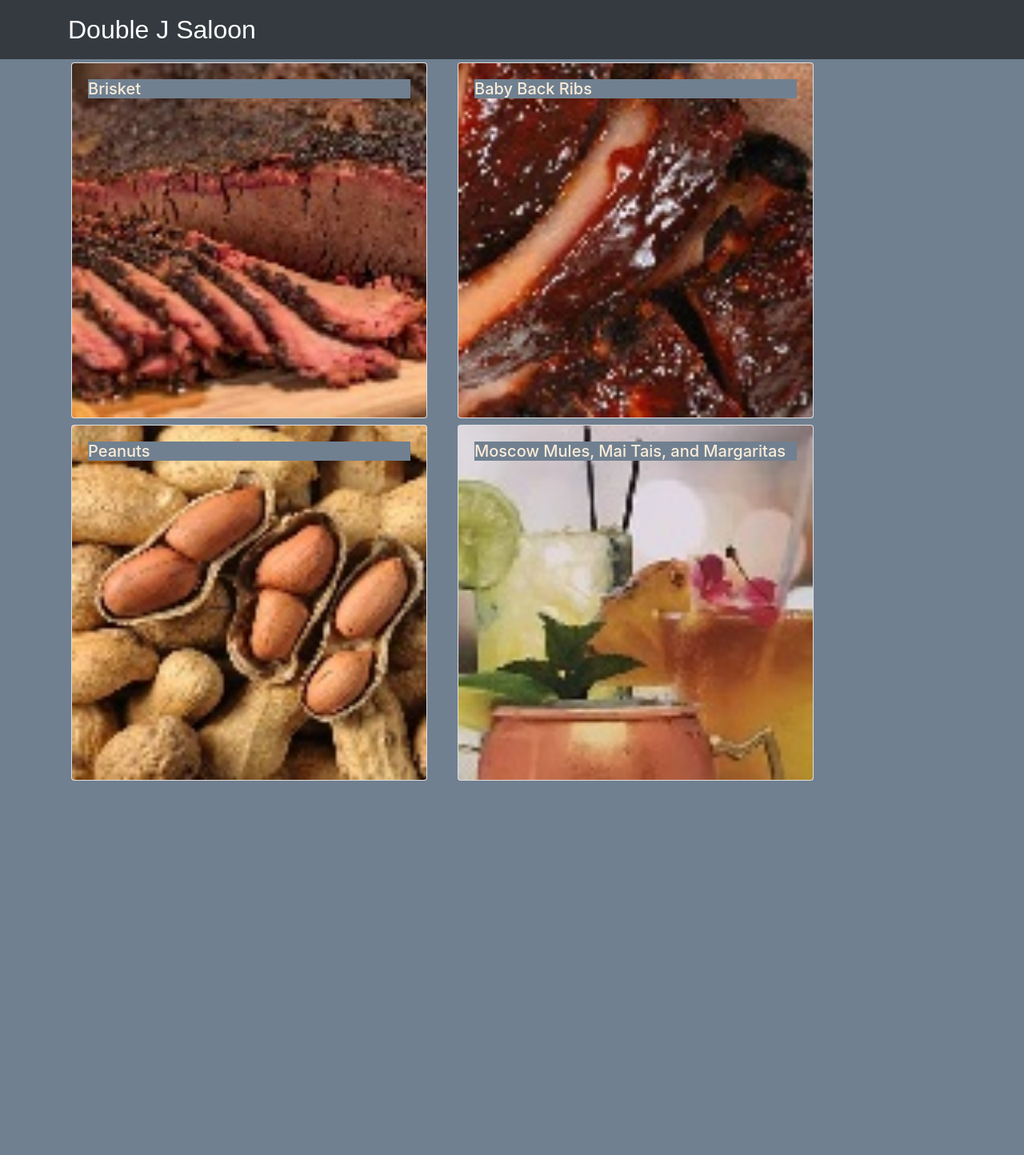
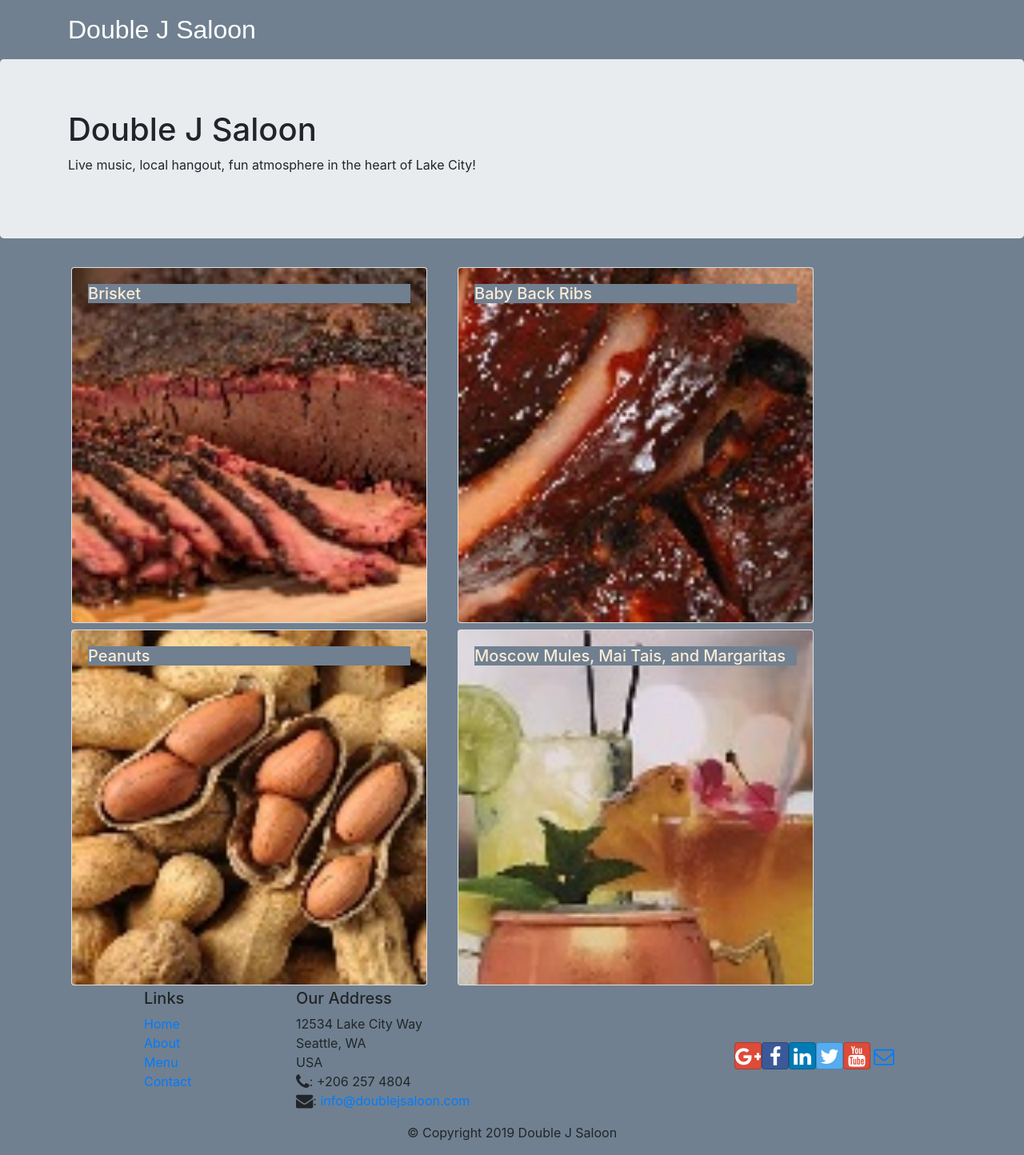
Before and after one commit to pavedwave/rest-template, a React (Create React App) app: page / in a window 1280 px wide. Shown: the whole page at 80% size. Before the commit the page ends 980 px from the top, so only its background shows below. Built offline with nearby package versions, Linux system fonts and the light colour scheme.

Commit message:
Header_and_Footer

```diff
--- a/package.json
+++ b/package.json
@@ -4,6 +4,8 @@
   "private": true,
   "dependencies": {
     "bootstrap": "4.0.0",
+    "bootstrap-social": "5.1.1",
+    "font-awesome": "4.7.0",
     "react": "^16.7.0",
     "react-dom": "^16.7.0",
     "react-popper": "0.9.2",
--- a/src/App.css
+++ b/src/App.css
@@ -4,11 +4,46 @@
     font-family: 'BlackHawk';
     font-style: normal;
     src: local('BlackHawk'), local('BlackHawk'),
-      url('/fonts/BlackHawk.otf') format('otf'),
-  }
+        url('/fonts/BlackHawk.otf') format('otf'),
+}
 
-  .navbar-header {
-      background-color: rgb(224, 16, 16);
-  }
+.navbar-header {
+    background-color: rgb(224, 16, 16);
+}
+
+.row-header{
+    margin:0px auto;
+    padding:0px auto;
+}
+
+.row-content {
+    margin:0px auto;
+    padding: 50px 0px 50px 0px;
+    border-bottom: 1px ridge;
+    min-height:400px;
+}
+
+.footer{
+    background-color: #D1C4E9;
+    margin:0px auto;
+    padding: 20px 0px 20px 0px;
+}
+
+.jumbotron {
+    padding:70px 30px 70px 30px;
+    margin:0px auto;
+    background: #9575CD ;
+    color:floralwhite;
+}
+
+address{
+    font-size:80%;
+    margin:0px;
+    color:#0f0f0f;
+}
+
+.navbar-dark {
+    background-color: #512DA8;
+}
 
  /*  // https://reactnavigation.org/docs/en/headers.html#adjusting-header-styles */
--- /dev/null
+++ b/src/components/FooterComponent.js
@@ -0,0 +1,49 @@
+import React from 'react';
+
+function Footer(props) {
+    return(
+    <div className="footer">
+        <div className="container">
+            <div className="row justify-content-center">
+                <div className="col-4 offset-1 col-sm-2">
+                    <h5>Links</h5>
+                    <ul className="list-unstyled">
+                        <li><a href="#">Home</a></li>
+                        <li><a href="#">About</a></li>
+                        <li><a href="#">Menu</a></li>
+                        <li><a href="contactus.html">Contact</a></li>
+                    </ul>
+                </div>
+                <div className="col-7 col-sm-5">
+                    <h5>Our Address</h5>
+                    <address>
+                    12534 Lake City Way<br />
+		              Seattle, WA<br />
+		              USA<br />
+		              <i className="fa fa-phone fa-lg"></i>: +206 257 4804<br />
+		              <i className="fa fa-envelope fa-lg"></i>: <a href="mailto:=info@doublejsaloon.com">
+                      info@doublejsaloon.com</a>
+                    </address>
+                </div>
+                <div className="col-12 col-sm-4 align-self-center">
+                    <div className="text-center">
+                        <a className="btn btn-social-icon btn-google" href="http://google.com/+"><i className="fa fa-google-plus"></i></a>
+                        <a className="btn btn-social-icon btn-facebook" href="https://www.facebook.com/Double-J-Saloon-1130957133667585/"><i className="fa fa-facebook"></i></a>
+                        <a className="btn btn-social-icon btn-linkedin" href="http://www.linkedin.com/in/"><i className="fa fa-linkedin"></i></a>
+                        <a className="btn btn-social-icon btn-twitter" href="http://twitter.com/"><i className="fa fa-twitter"></i></a>
+                        <a className="btn btn-social-icon btn-google" href="http://youtube.com/"><i className="fa fa-youtube"></i></a>
+                        <a className="btn btn-social-icon" href="mailto:info@doublejsaloon.com"><i className="fa fa-envelope-o"></i></a>
+                    </div>
+                </div>
+            </div>
+            <div className="row justify-content-center">
+                <div className="col-auto">
+                    <p>© Copyright 2019 Double J Saloon</p>
+                </div>
+            </div>
+        </div>
+    </div>
+    );
+}
+
+export default Footer;
--- /dev/null
+++ b/src/components/HeaderComponent.js
@@ -0,0 +1,27 @@
+import React, { Component } from 'react';
+import { Navbar, NavbarBrand, Jumbotron } from 'reactstrap';
+
+class Header extends Component {
+    render() {
+        return(
+            <>
+                <Navbar dark>
+                    <div className="container">
+                        <NavbarBrand href="/">Double J Saloon</NavbarBrand>
+                    </div>
+                </Navbar>
+                <Jumbotron>
+                    <div className="container">
+                        <div className="row row-header">
+                            <div className="col-12 col-sm-6">
+                                <h1>Double J Saloon</h1>
+                                <p>Live music, local hangout, fun atmosphere in the heart of Lake City!</p>
+                            </div>
+                        </div>
+                    </div>
+                </Jumbotron>
+            </>
+        )
+    }
+}
+export default Header;
--- a/src/components/MainComponent.js
+++ b/src/components/MainComponent.js
@@ -1,6 +1,7 @@
 import React, { Component } from 'react';
-import { Navbar, NavbarBrand } from 'reactstrap';
 import Menu from './MenuComponent';
+import Header from './HeaderComponent';
+import Footer from './FooterComponent';
 import { ITEMS } from '../shared/items';
 import ItemDetail from './ItemdetailComponent';
 
@@ -22,15 +23,12 @@
   render() {
     return (
       <div>
-        <Navbar dark color="dark">
-            <div className="container">
-                <NavbarBrand href="/">Double J Saloon</NavbarBrand>
-            </div>
-        </Navbar>
+        <Header />
         <Menu items={this.state.items} onClick={(itemId) =>
             this.onItemSelect(itemId)} />
         <ItemDetail item={this.state.items.filter((item) =>
             item.id === this.state.selectedItem )[0]} />
+        <Footer />
       </div>
     );
   }
```
Also changed, not shown: src/index.js (+7 -0 lines), 1 other file (tests, documents, lock files or other folders).
